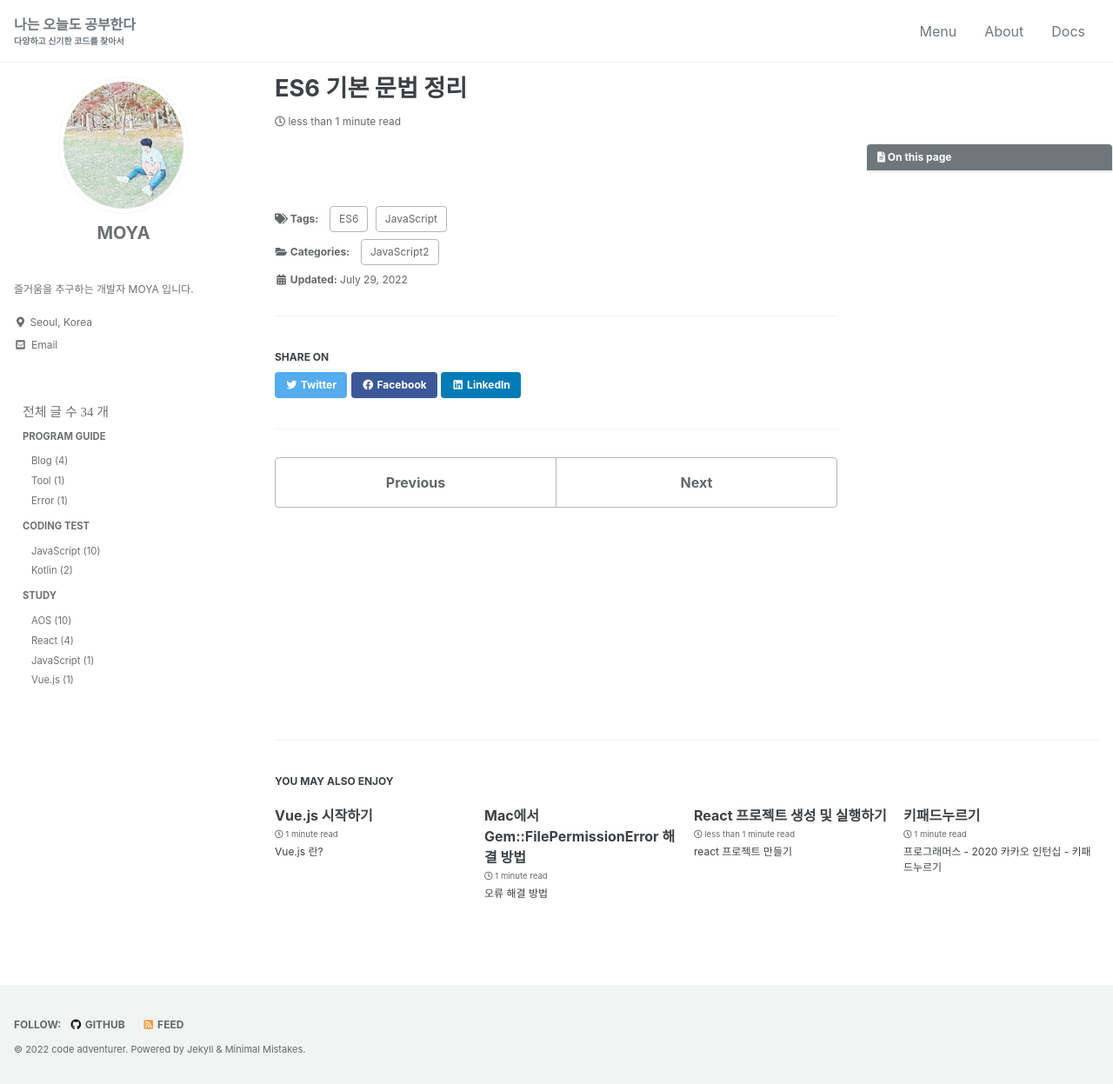
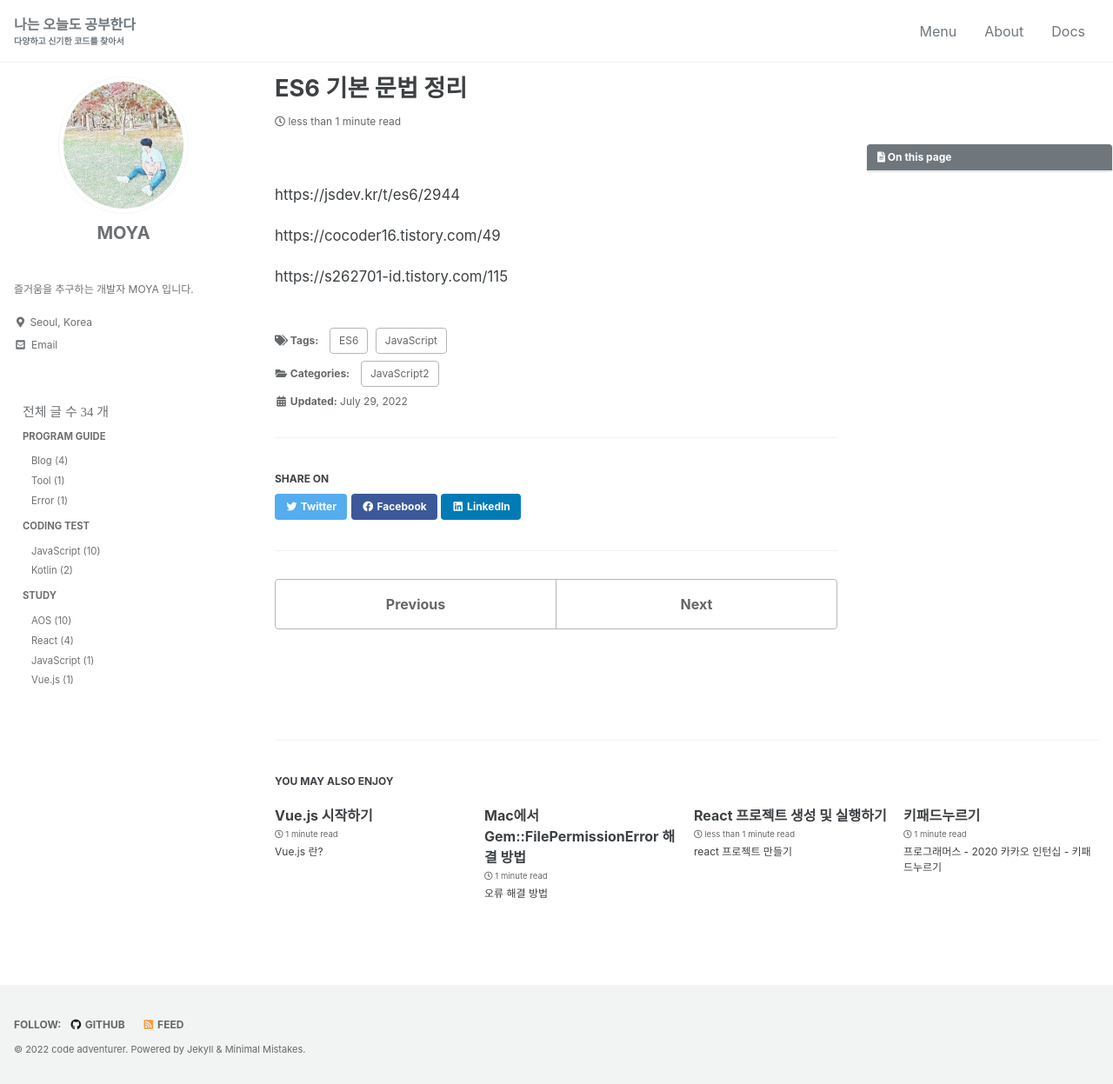
Before and after one commit to kdc7140/kdc7140.github.io, a Jekyll site: the page built from _posts/study/2022-07-29-javaScript.md, in a window 1280 px wide and 1247 px high. Shown: the whole window at 87% size. Built offline with Jekyll 4.4.1, drawn with Linux system fonts in a browser that asks for light colours; cached includes are drawn as plain includes; some web fonts are replaced; some of the changed lines change nothing that is shown.

Commit message:
no message

```diff
--- a/_posts/study/2022-07-29-javaScript.md
+++ b/_posts/study/2022-07-29-javaScript.md
@@ -13,3 +13,10 @@ tags:
 
 
 <br/>
+
+
+https://jsdev.kr/t/es6/2944
+
+https://cocoder16.tistory.com/49
+
+https://s262701-id.tistory.com/115
```
